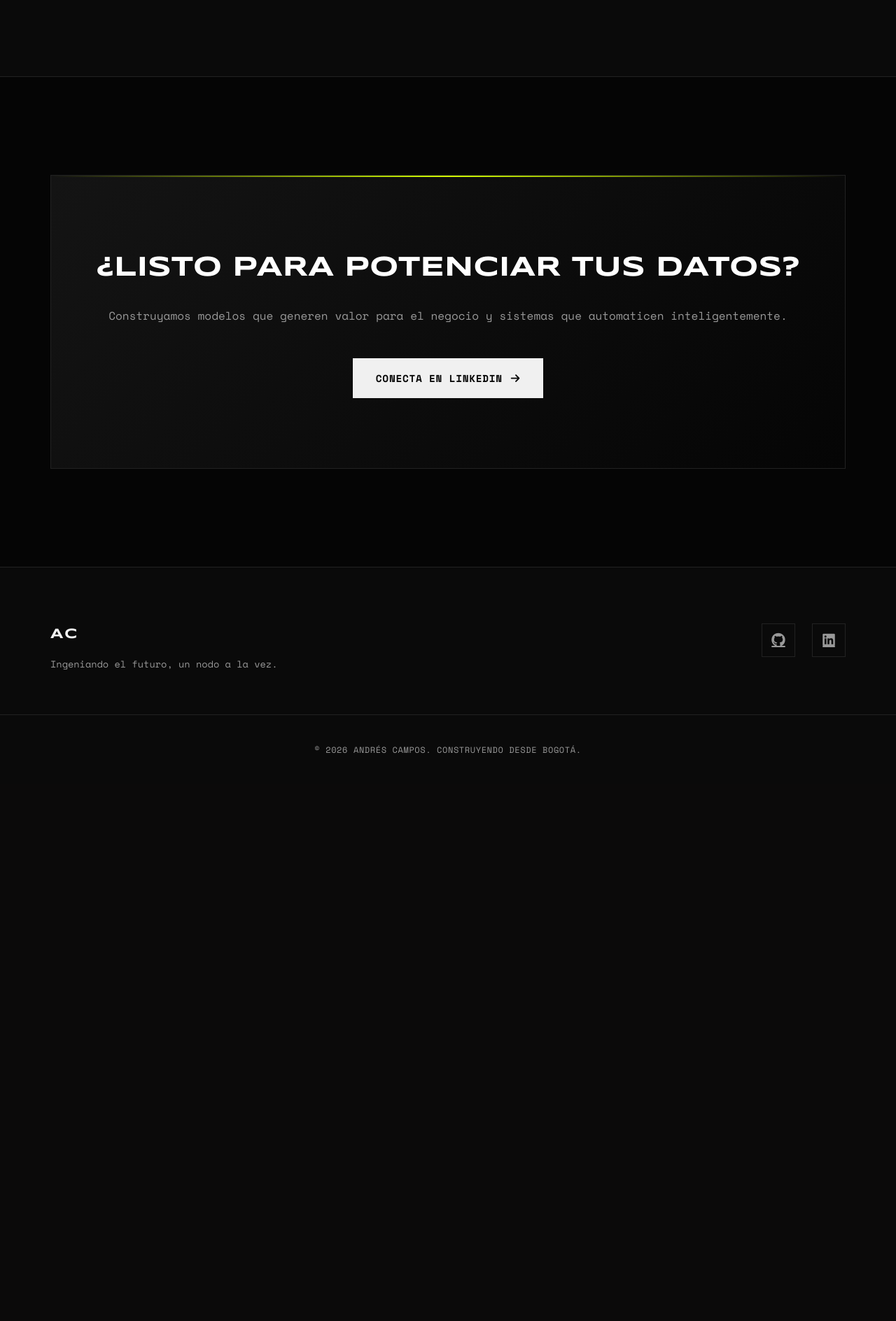
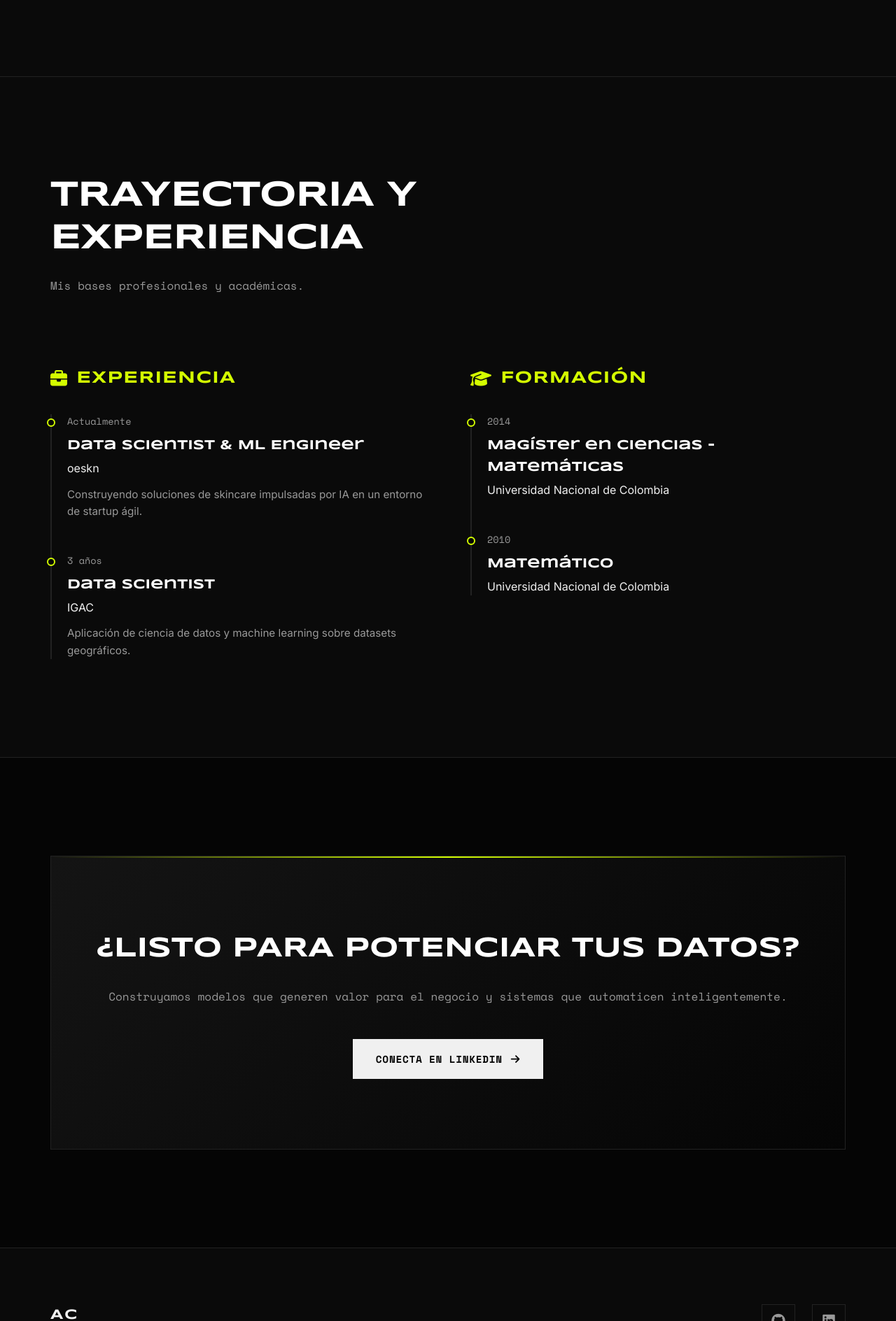
Before and after one commit to lacamposm/lacamposm-profile, a FastAPI app: page / in a window 1280 px wide. Shown: the part 2729-4617 px from the top of the page at 70% size. Before the commit the page ends 3806 px from the top, so only its background shows below. Run offline with FastAPI, Linux system fonts and the light colour scheme.

Commit message:
feat: add experience and education timeline section based on user cv

```diff
--- a/ui/app.py
+++ b/ui/app.py
@@ -16,6 +16,15 @@ translations = {
         "nav_work": "Work",
         "nav_connect": "Connect",
         "badge_available": "Available for new projects",
+        "section_background": "Background & Experience",
+        "experience": [
+            {"role": "Data Scientist & ML Engineer", "company": "oeskn", "period": "Present", "desc": "Building AI-driven skincare solutions in a fast-paced startup environment."},
+            {"role": "Data Scientist", "company": "IGAC", "period": "3 years", "desc": "Applied data science and ML over complex geographical datasets."}
+        ],
+        "education": [
+            {"degree": "Magister en Ciencias - Matemáticas", "institution": "Universidad Nacional de Colombia", "year": "2014"},
+            {"degree": "Matemático", "institution": "Universidad Nacional de Colombia", "year": "2010"}
+        ],
         "hero_greeting": "Hi, I'm Andres Campos",
         "hero_title_1": "Extracting Value from Data",
         "hero_title_2": "& Building ML / AI Systems.",
@@ -56,6 +65,15 @@ translations = {
         "nav_work": "Trabajo",
         "nav_connect": "Conectar",
         "badge_available": "Disponible para nuevos proyectos",
+        "section_background": "Trayectoria y Experiencia",
+        "experience": [
+            {"role": "Data Scientist & ML Engineer", "company": "oeskn", "period": "Actualmente", "desc": "Construyendo soluciones de skincare impulsadas por IA en un entorno de startup ágil."},
+            {"role": "Data Scientist", "company": "IGAC", "period": "3 años", "desc": "Aplicación de ciencia de datos y machine learning sobre datasets geográficos."}
+        ],
+        "education": [
+            {"degree": "Magíster en Ciencias - Matemáticas", "institution": "Universidad Nacional de Colombia", "year": "2014"},
+            {"degree": "Matemático", "institution": "Universidad Nacional de Colombia", "year": "2010"}
+        ],
         "hero_greeting": "Hola, soy Andrés Campos",
         "hero_title_1": "Extrayendo Valor de los Datos",
         "hero_title_2": "y Construyendo Sistemas ML / IA.",
--- a/ui/static/style.css
+++ b/ui/static/style.css
@@ -401,6 +401,70 @@ a {
     font-size: 0.95rem;
 }
 
+/* BACKGROUND SECTION */
+.background-section {
+    padding: 140px 0;
+    border-top: 1px solid var(--border-color);
+    background: var(--bg-surface);
+}
+
+.background-grid {
+    display: grid;
+    grid-template-columns: 1fr 1fr;
+    gap: 64px;
+}
+
+.col-title {
+    color: var(--accent);
+    margin-bottom: 2rem;
+    font-size: 1.5rem;
+    letter-spacing: 0.05em;
+    display: flex;
+    align-items: center;
+    gap: 12px;
+}
+
+.timeline {
+    position: relative;
+    padding-left: 24px;
+}
+
+.timeline::before {
+    content: '';
+    position: absolute;
+    top: 0;
+    left: 0;
+    width: 2px;
+    height: 100%;
+    background: var(--border-color);
+}
+
+.timeline-item {
+    position: relative;
+    margin-bottom: 48px;
+}
+
+.timeline-item:last-child {
+    margin-bottom: 0;
+}
+
+.timeline-dot {
+    position: absolute;
+    top: 6px;
+    left: -29px;
+    width: 12px;
+    height: 12px;
+    background: var(--bg-base);
+    border: 2px solid var(--accent);
+    border-radius: 50%;
+    transition: all 0.3s ease;
+}
+
+.timeline-item:hover .timeline-dot {
+    background: var(--accent);
+    box-shadow: 0 0 10px var(--accent);
+}
+
 /* CTA BLOCK */
 .cta-section {
     padding: 140px 0;
@@ -618,6 +682,11 @@ footer {
         grid-template-columns: 1fr;
     }
 
+    .background-grid {
+        grid-template-columns: 1fr;
+        gap: 48px;
+    }
+
     .cta-box {
         padding: 60px 24px;
     }
--- a/ui/templates/index.html
+++ b/ui/templates/index.html
@@ -25,7 +25,7 @@
             <div class="logo">AC</div>
             <div class="nav-links">
                 <a href="#expertise">{{ nav_expertise }}</a>
-                <a href="#projects">{{ nav_work }}</a>
+                <a href="#background">{{ nav_work }}</a>
                 <a href="https://www.linkedin.com/in/lacamposm/" class="btn-solid" target="_blank">{{ nav_connect }}</a>
                 <div class="lang-toggle">
                     <a href="/?lang=en" class="{% if current_lang == 'en' %}active{% endif %}">EN</a>
@@ -40,7 +40,9 @@
         <div class="container hero-content">
             <div class="hero-text fade-up">
                 <div class="hero-intro">
-                    <span class="greeting-text" style="font-family: 'Space Mono', monospace; color: var(--accent); font-size: 1.2rem; display: block; margin-bottom: 1rem;"><i class="fa-solid fa-code" style="margin-right: 8px;"></i>{{ hero_greeting }}</span>
+                    <span class="greeting-text"
+                        style="font-family: 'Space Mono', monospace; color: var(--accent); font-size: 1.2rem; display: block; margin-bottom: 1rem;"><i
+                            class="fa-solid fa-code" style="margin-right: 8px;"></i>{{ hero_greeting }}</span>
                 </div>
                 <div class="availability-badge" style="margin-bottom: 2rem;">
                     <span class="status-indicator"></span> {{ badge_available }}
@@ -89,6 +91,63 @@
                     <p>{{ skill.desc }}</p>
                 </div>
                 {% endfor %}
+            </div>
+        </div>
+    </section>
+
+    <section id="background" class="background-section">
+        <div class="container">
+            <div class="section-header fade-up">
+                <h2>{{ section_background }}</h2>
+                <p>{{ 'My professional and academic foundations.' if current_lang == 'en' else 'Mis bases profesionales
+                    y académicas.' }}</p>
+            </div>
+            <div class="background-grid">
+                <div class="experience-col fade-up">
+                    <h3 class="col-title"><i class="fa-solid fa-briefcase"></i> {{ 'Experience' if current_lang == 'en'
+                        else 'Experiencia' }}</h3>
+                    <div class="timeline">
+                        {% for exp in experience %}
+                        <div class="timeline-item">
+                            <div class="timeline-dot"></div>
+                            <div class="timeline-content">
+                                <span class="period"
+                                    style="font-family: 'Space Mono', monospace; font-size: 0.85rem; color: var(--text-secondary); display: block; margin-bottom: 8px;">{{
+                                    exp.period }}</span>
+                                <h4
+                                    style="font-size: 1.2rem; margin-bottom: 4px; font-family: 'Syncopate', sans-serif;">
+                                    {{ exp.role }}</h4>
+                                <h5
+                                    style="color: var(--primary); margin-bottom: 12px; font-weight: 400; font-size: 1rem;">
+                                    {{ exp.company }}</h5>
+                                <p style="color: var(--text-secondary); font-size: 0.95rem;">{{ exp.desc }}</p>
+                            </div>
+                        </div>
+                        {% endfor %}
+                    </div>
+                </div>
+                <div class="education-col fade-up">
+                    <h3 class="col-title"><i class="fa-solid fa-graduation-cap"></i> {{ 'Education' if current_lang ==
+                        'en' else 'Formación' }}</h3>
+                    <div class="timeline">
+                        {% for edu in education %}
+                        <div class="timeline-item">
+                            <div class="timeline-dot"></div>
+                            <div class="timeline-content">
+                                <span class="period"
+                                    style="font-family: 'Space Mono', monospace; font-size: 0.85rem; color: var(--text-secondary); display: block; margin-bottom: 8px;">{{
+                                    edu.year }}</span>
+                                <h4
+                                    style="font-size: 1.2rem; margin-bottom: 4px; font-family: 'Syncopate', sans-serif;">
+                                    {{ edu.degree }}</h4>
+                                <h5
+                                    style="color: var(--primary); margin-bottom: 12px; font-weight: 400; font-size: 1rem;">
+                                    {{ edu.institution }}</h5>
+                            </div>
+                        </div>
+                        {% endfor %}
+                    </div>
+                </div>
             </div>
         </div>
     </section>
```
